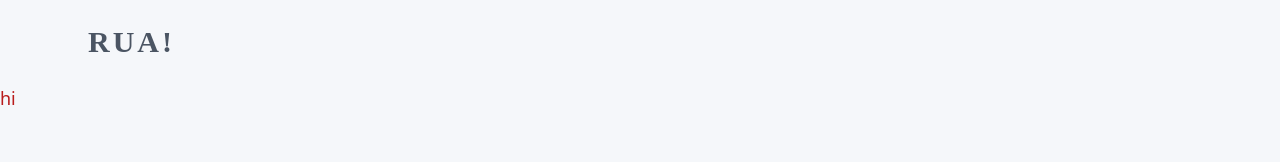
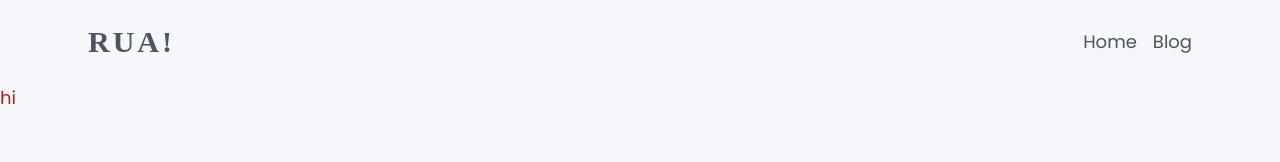
Before and after one commit to DefectingCat/DefectingCat.github.io, a Next.js app: page / in a window 1280 px wide. Shown: the top 162 px of the page. Built offline with nearby package versions, Linux system fonts and the light colour scheme; a web font is replaced by a local one.

Commit message:
Add react-icons * add text menu

```diff
--- a/components/NavBar.tsx
+++ b/components/NavBar.tsx
@@ -1,17 +1,39 @@
 import cn from 'classnames';
 import Link from 'next/link';
-import { FC } from 'react';
+import { FC, useState } from 'react';
+import { FiMenu } from 'react-icons/fi';
+
+const txtMenu = [
+  {
+    id: 0,
+    name: 'Home',
+    path: '/',
+  },
+  {
+    id: 1,
+    name: 'Blog',
+    path: '/blog',
+  },
+];
 
 const HeadBar: FC = () => {
+  const [showMenu, setShowMenu] = useState(false);
+
   return (
     <>
-      <header className="flex justify-between max-w-6xl px-6 py-6 mx-auto">
+      <header
+        className={cn(
+          'flex justify-between mx-auto',
+          'max-w-6xl p-6',
+          'items-center relative'
+        )}
+      >
         <Link href="/" passHref>
           <a
             href=""
             className={cn(
               'font-semibold font-Aref-Ruqaa',
-              'text-gray-600 text-3xl tracking-widest',
+              'text-3xl tracking-widest',
               'select-none'
             )}
           >
@@ -19,7 +41,35 @@ const HeadBar: FC = () => {
           </a>
         </Link>
 
-        <div></div>
+        <FiMenu
+          className="cursor-pointer w-7 h-7 md:hidden"
+          onClick={() => setShowMenu(!showMenu)}
+        />
+        <nav
+          className={cn(
+            'text-lg md:block',
+            'bg-white rounded-md',
+            'absolute md:static',
+            'p-5 right-6 top-14',
+            'md:bg-transparent md:p-[unset]',
+            'md:right-[unset] md:top-[unset]',
+            'w-1/3 md:w-auto',
+            {
+              hidden: !showMenu,
+            }
+          )}
+        >
+          <ul className={cn('flex flex-col', 'md:flex-row')}>
+            {txtMenu.map((m) => (
+              <li
+                key={m.id}
+                className={cn('mb-2 last:mb-0 md:mb-0', 'md:mr-4 md:last:mr-0')}
+              >
+                <Link href={m.path}>{m.name}</Link>
+              </li>
+            ))}
+          </ul>
+        </nav>
       </header>
     </>
   );
--- a/package.json
+++ b/package.json
@@ -14,7 +14,8 @@
     "classnames": "^2.3.1",
     "next": "12.1.0",
     "react": "17.0.2",
-    "react-dom": "17.0.2"
+    "react-dom": "17.0.2",
+    "react-icons": "^4.3.1"
   },
   "devDependencies": {
     "@types/node": "17.0.21",
--- a/styles/globals.css
+++ b/styles/globals.css
@@ -15,7 +15,7 @@ font-family: 'Poppins', sans-serif;
 
 @layer base {
   body {
-    @apply bg-bluish-gray dark:bg-rua-gray-900 dark:text-gray-200;
+    @apply text-gray-600 bg-bluish-gray dark:bg-rua-gray-900 dark:text-gray-200 font-Poppins;
   }
 
   img,
```
Also changed, not shown: 1 other file (tests, documents, lock files or other folders).
